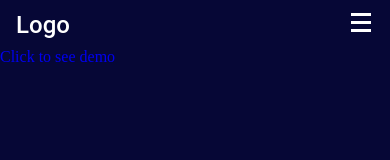
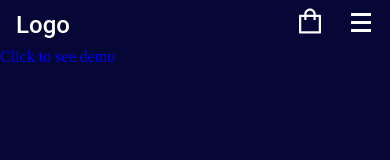
Before and after one commit to Saran-pariyar/GetMyFlex_ReactJS-ecommerce, a React (Create React App) app: page / in a window 390 px wide. Shown: the top 160 px of the page. Built offline with nearby package versions, Linux system fonts and the light colour scheme.

Commit message:
Made cart-icon in navbar in mobile view

```diff
--- a/src/App.jsx
+++ b/src/App.jsx
@@ -1,21 +1,20 @@
+import { useState } from "react";
 import "./Assets/css/App.css";
 import Navbar from "./Components/Navbar";
 import { BrowserRouter, Route, Routes } from "react-router-dom";
 import HeroSection from "./Pages/HeroSection";
 import Product from "./Pages/Product";
 import Cart from "./Components/Cart";
-import CartContext from "./Components/Context/CartContext";
 
 function App() {
-  // const [cart, setShowCart] = useState(false);
+  const [cart, setShowCart] = useState(false);
 
   return (
     <div className="App">
       <BrowserRouter>
-        {/* <CartContext.Provider value={cart} set={setShowCart(false)}> */}
-        <Navbar />
-        <Cart />
-        {/* </CartContext.Provider> */}
+        <Navbar cart={cart} setShowCart={setShowCart} />
+        <Cart cart={cart} setShowCart={setShowCart} />
+
         <Routes>
           <Route path="/" element={<HeroSection />} />
           {/* <Route path="/home" element={<HeroSection />} /> */}
--- a/src/Assets/css/Cart.css
+++ b/src/Assets/css/Cart.css
@@ -4,8 +4,9 @@
     background-color: red;
     position: fixed;
     right: -100%;
+    /* right: 0; */
     transition: all 0.4s;
-    overflow: scroll;
+    /* overflow: scroll; */
 }
 
 .show-cart {
--- a/src/Assets/css/Navbar.css
+++ b/src/Assets/css/Navbar.css
@@ -66,6 +66,10 @@
     font-size: 2rem;
 }
 
+#shopping-cart:hover {
+    cursor: pointer;
+}
+
 @media only screen and (max-width: 800px) {
     .nav-list {
         position: fixed;
@@ -110,4 +114,11 @@
         font-size: 1.5rem;
         top: 0.5rem;
     }
+
+    /* When we're on mobile, cart icon will be on top  */
+    #shopping-cart {
+        position: fixed;
+        top: -0.7rem;
+        right: 4rem;
+    }
 }
--- a/src/Components/Cart.jsx
+++ b/src/Components/Cart.jsx
@@ -1,6 +1,12 @@
 import "../Assets/css/Cart.css";
-const Cart = () => {
-  return <section className="cart-section">Cart</section>;
+
+const Cart = ({ cart }) => {
+  return (
+    <div className={`cart-section ${cart ? " show-cart " : ""}`}>
+      <p style={{ color: "white" }}>hello</p>
+      {cart}
+    </div>
+  );
 };
 
 export default Cart;
--- a/src/Components/Context/CartContext.jsx
+++ /dev/null
@@ -1,4 +0,0 @@
-import { createContext } from "react";
-
-const CartContext = createContext();
-export default CartContext;
--- a/src/Components/Navbar.jsx
+++ b/src/Components/Navbar.jsx
@@ -3,12 +3,13 @@ import { NavLink } from "react-router-dom";
 import "../Assets/css/Navbar.css";
 import { AiOutlineShopping } from "react-icons/ai";
 
-const Navbar = () => {
+const Navbar = ({ cart, setShowCart }) => {
+  //used to sow or hide menu
   const [showMenu, setShowMenu] = useState(false);
-  const [cart, setShowCart] = useState(false);
 
+  //we use it to iterate over nav-items and use less html for nav-links
   const navlink_paths = [
-    { path: "/", title: "home" },
+    { path: "/", title: "Home" },
     { path: "product", title: "Products" },
     { path: "about", title: "About" },
   ];
@@ -26,7 +27,7 @@ const Navbar = () => {
         </div>
         <ul className={`nav-list ${showMenu ? "showMenu" : ""}`}>
           {navlink_paths.map((item, index) => {
-            //iterating over navitems
+            //iterating over 3 nav-items
             return (
               <li key={index}>
                 <NavLink
@@ -43,7 +44,7 @@ const Navbar = () => {
             <AiOutlineShopping
               className="nav-link "
               id="shopping-cart"
-              onClick={() => setShowCart(false)}
+              onClick={() => (cart ? setShowCart(false) : setShowCart(true))}
             />
           </li>
         </ul>
```
Also changed, not shown: 1 other file (tests, documents, lock files or other folders).
